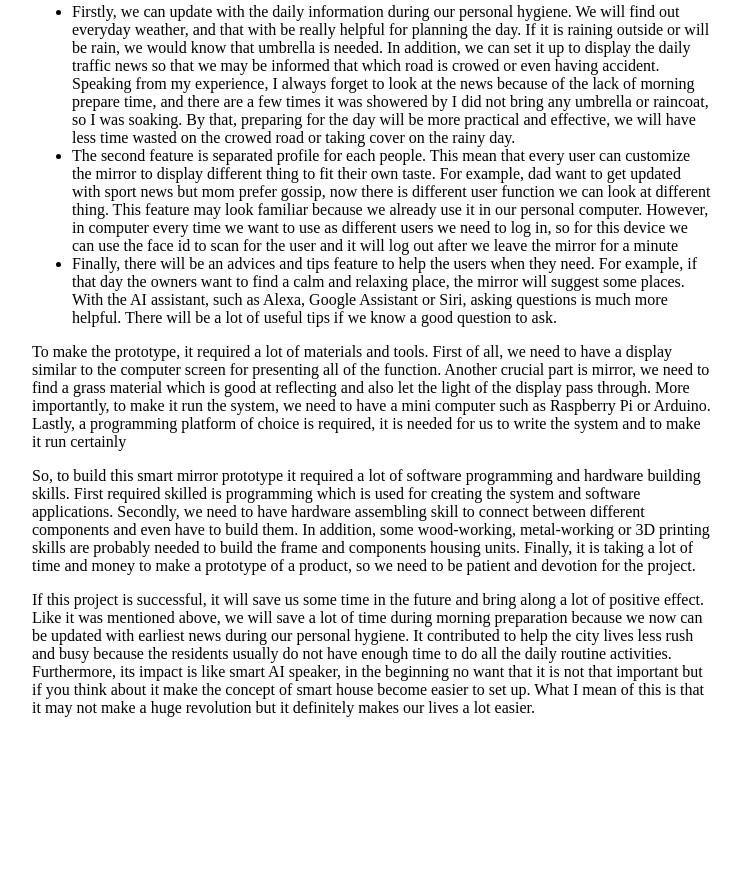
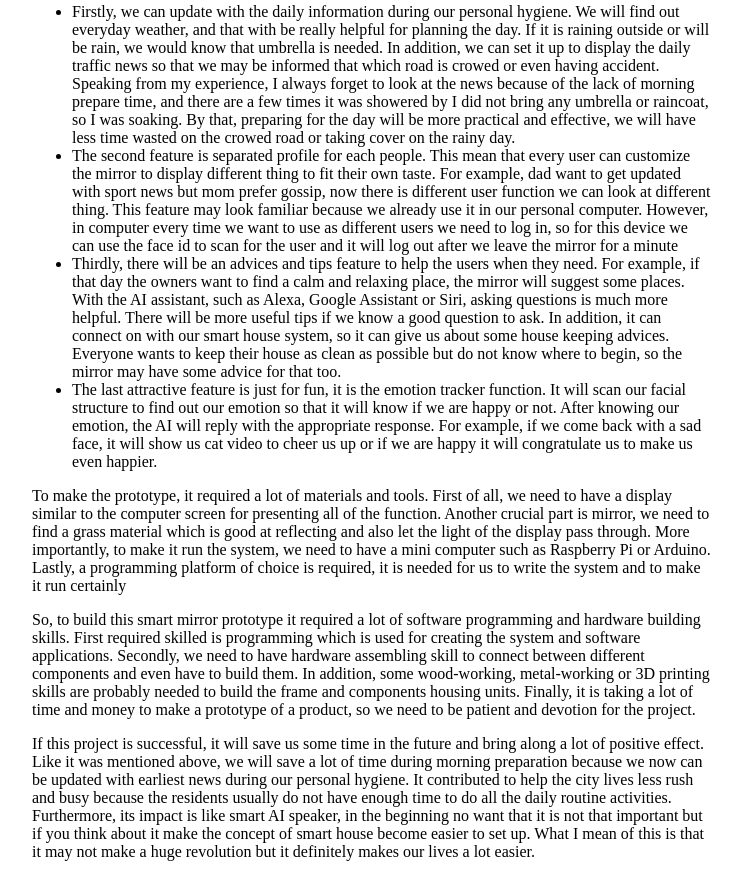
Before and after one commit to Khoi-Hoan/RMIT, a plain HTML site: page index.html in a window 1280 px wide. Shown: the part 2573-3450 px from the top of the page, without its empty margins (268-1009 px from the left). Before the commit the page ends 3306 px from the top, so only its background shows below. Drawn offline with Linux system fonts and the light colour scheme.

Commit message:
Adding finally

```diff
--- a/index.html
+++ b/index.html
@@ -38,7 +38,8 @@
 			<ul>
 				<li>Firstly, we can update with the daily information during our personal hygiene. We will find out everyday weather, and that with be really helpful for planning the day. If it is raining outside or will be rain, we would know that umbrella is needed. In addition, we can set it up to display the daily traffic news so that we may be informed that which road is crowed or even having accident. Speaking from my experience, I always forget to look at the news because of the lack of morning prepare time, and there are a few times it was showered by I did not bring any umbrella or raincoat, so I was soaking. By that, preparing for the day will be more practical and effective, we will have less time wasted on the crowed road or taking cover on the rainy day. </li>
 				<li> The second feature is separated profile for each people. This mean that every user can customize the mirror to display different thing to fit their own taste. For example, dad want to get updated with sport news but mom prefer gossip, now there is different user function we can look at different thing. This feature may look familiar because we already use it in our personal computer. However, in computer every time we want to use as different users we need to log in, so for this device we can use the face id to scan for the user and it will log out after we leave the mirror for a minute </li>
-				<li> Finally, there will be an advices and tips feature to help the users when they need. For example, if that day the owners want to find a calm and relaxing place, the mirror will suggest some places. With the AI assistant, such as Alexa, Google Assistant or Siri, asking questions is much more helpful. There will be a lot of useful tips if we know a good question to ask. </li>
+				<li> Thirdly, there will be an advices and tips feature to help the users when they need. For example, if that day the owners want to find a calm and relaxing place, the mirror will suggest some places. With the AI assistant, such as Alexa, Google Assistant or Siri, asking questions is much more helpful. There will be more useful tips if we know a good question to ask. In addition, it can connect on with our smart house system, so it can give us about some house keeping advices. Everyone wants to keep their house as clean as possible but do not know where to begin, so the mirror may have some advice for that too. </li>
+				<li> The last attractive feature is just for fun, it is the emotion tracker function. It will scan our facial structure to find out our emotion so that it will know if we are happy or not. After knowing our emotion, the AI will reply with the appropriate response. For example, if we come back with a sad face, it will show us cat video to cheer us up or if we are happy it will congratulate us to make us even happier. </li>
 			</ul>
 		<p> To make the prototype, it required a lot of materials and tools. First of all, we need to have a display similar to the computer screen for presenting all of the function. Another crucial part is mirror, we need to find a grass material which is good at reflecting and also let the light of the display pass through.  More importantly, to make it run the system, we need to have a mini computer such as Raspberry Pi or Arduino. Lastly, a programming platform of choice is required, it is needed for us to write the system and to make it run certainly </p>
 		<p> So, to build this smart mirror prototype it required a lot of software programming and hardware building skills. First required skilled is programming which is used for creating the system and software applications. Secondly, we need to have hardware assembling skill to connect between different components and even have to build them. In addition, some wood-working, metal-working or 3D printing skills are probably needed to build the frame and components housing units. Finally, it is taking a lot of time and money to make a prototype of a product, so we need to be patient and devotion for the project. </p>
```
